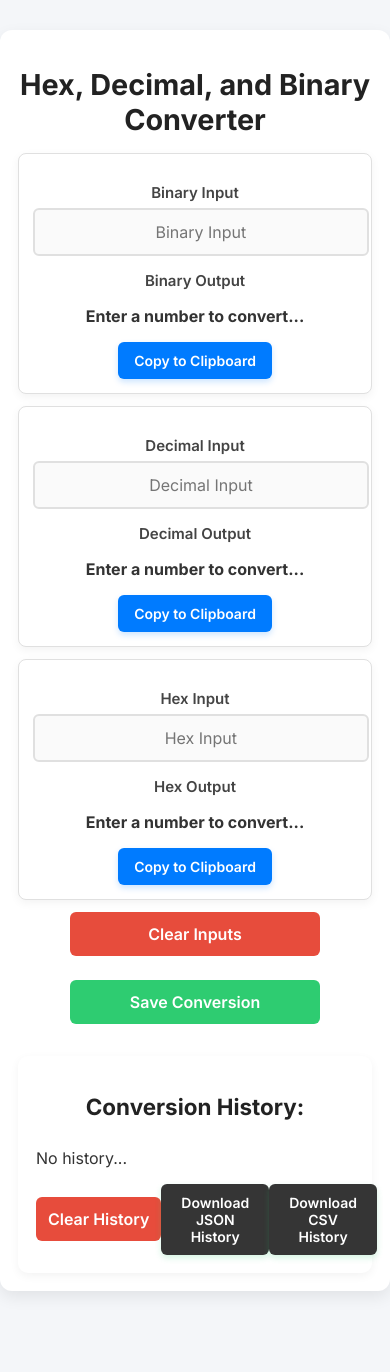
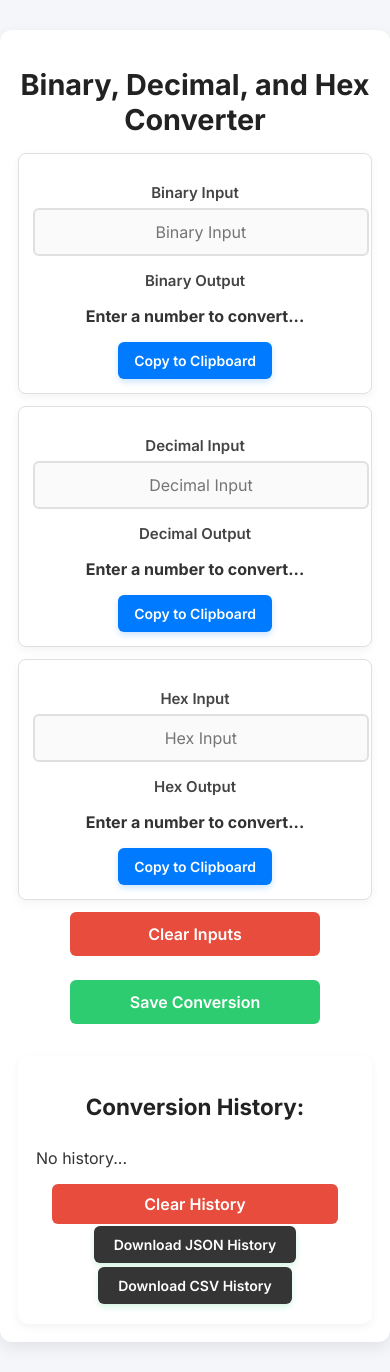
Before and after one commit to ledwards6124/converter, a React (Create React App) app in the folder converter/: page / in a window 390 px wide. Before the commit the page ends 1321 px from the top, so only its background shows below. Built offline with nearby package versions, Linux system fonts and the light colour scheme.

Commit message:
fixed file output functions

```diff
--- a/converter/package.json
+++ b/converter/package.json
@@ -42,6 +42,7 @@
     "devDependencies": {
         "@testing-library/jest-dom": "^6.6.3",
         "@testing-library/react": "^16.2.0",
-      "jest": "^27.5.1"
+        "jest": "^27.5.1",
+        "objects-to-csv": "^1.3.6"
     }
 }
--- a/converter/src/App.js
+++ b/converter/src/App.js
@@ -1,4 +1,3 @@
-import logo from './logo.svg';
 import './css/App.css';
 import {useState} from 'react';
 import Converter from './Converter';
@@ -15,7 +14,7 @@ function App() {
 
   return (
     <div className='wrapper'>
-      <h1 className='title'>Hex, Decimal, and Binary Converter</h1>
+      <h1 className='title'>Binary, Decimal, and Hex Converter</h1>
       <Converter onSave={addToHistory} />
       <History history={history} />
     </div>
--- a/converter/src/History.js
+++ b/converter/src/History.js
@@ -1,4 +1,4 @@
-import React, { useState, useEffect, useRef } from "react";
+import React, { useState, useEffect } from "react";
 import { FontAwesomeIcon } from '@fortawesome/react-fontawesome';
 import { faTrashCan } from '@fortawesome/free-solid-svg-icons';
 import './css/History.css';
@@ -59,7 +59,7 @@ function History(props) {
             </div>
             <div className="history-button">
                 <input className='clear-history-button' type='button' value='Clear History' onClick={clearHistory} />
-                <SaveButton method='JSON'/>
+                <SaveButton className='save-history-file' method='JSON'/>
                 <SaveButton method='CSV'/>
             </div>
         </div>
--- a/converter/src/SaveButton.js
+++ b/converter/src/SaveButton.js
@@ -1,5 +1,6 @@
 import React from "react";
-import './css/SaveButton.css';
+import './css/History.css';
+
 
 function SaveButton(props) {
 
@@ -9,7 +10,7 @@ function SaveButton(props) {
         const date = new Date().toLocaleDateString(Intl.DateTimeFormat().resolvedOptions().locale);
         if (props.method === 'JSON') {
             const link = document.createElement('a');
-            link.href = 'data:text/json;charset=utf-8,' + encodeURIComponent(JSON.parse(localStorage.getItem('history')));
+            link.href = 'data:text/json;charset=utf-8,' + encodeURIComponent(JSON.stringify(JSON.parse(localStorage.getItem('history')), null, 4));
             link.download = 'conversion_history_' + date + '.json';
             link.click();
         } else if (props.method === 'CSV') {
@@ -21,32 +22,22 @@ function SaveButton(props) {
     }
 
     const jsonToCSV = (json) => {
-        let csv = '';
-        const keys = Object.keys(json);
-        const outputKeys = Object.keys(json.input);
-        keys.forEach((key) => {
-            csv += key + ', ';
-        })
-        outputKeys.forEach((key) => {
-            csv += key + ', ';
-        })
-        csv += '\r\n';
-        json.forEach((item) => {
-            keys.forEach((key) => {
-                csv += item[key] + ', ';
-            })
-            outputKeys.forEach((key) => {
-                csv += item.output[key] + ', ';
-            })
-            csv += '\r\n';
-        })
+        let csv = 'input, binary_output, decimal_output, hex_output, date, time\n';
+        for (let entry of json) {
+            const date = entry.date;
+            const time = entry.time;
+            const input = entry.input;
+            const binaryOutput = entry.output.binary;
+            const hexOutput = entry.output.hex;
+            const decimalOutput = entry.output.decimal;
+            csv += `${input}, ${binaryOutput}, ${decimalOutput}, ${hexOutput}, ${date}, ${time}\n`;
+        }
         return csv;
-
 
     }
 
     return (
-        <label>
+        <label className="save-history-label">
         <button  className='save-history-button' onClick={save}>
             Download {method} History
         </button>
--- a/converter/src/css/History.css
+++ b/converter/src/css/History.css
@@ -66,9 +66,7 @@
 
 /* Clear History Button */
 .clear-history-button {
-    width: 100%;
-    max-width: 250px;
-    padding: 12px;
+    padding: 10px 5px;
     font-size: 16px;
     font-weight: 600;
     text-align: center;
@@ -84,10 +82,70 @@
     background-color: #c0392b;
 }
 
+.clear-history-button, .save-history-file {
+    width: 90%;
+}
+
 /* Responsive Design */
 @media screen and (max-width: 768px) {
     .history-header {
         font-size: 1.4rem;
+    }
+
+    .history-button {
+        display: flex;
+        flex-direction: column;
+    }
+}
+
+/* Save Button */
+.save-history-button {
+    background-color: #353535; /* Green background color */
+    color: white; /* White text color */
+    font-size: 16px;
+    font-weight: 600;
+    padding: 12px 24px;
+    border: none;
+    border-radius: 6px;
+    cursor: pointer;
+    transition: all 0.3s ease-in-out;
+    box-shadow: 0 3px 6px rgba(46, 204, 113, 0.2); /* Subtle shadow */
+    display: inline-flex;
+    align-items: center;
+    justify-content: center;
+    margin: 2px;
+}
+
+/* Hover Effect */
+.save-history-button:hover {
+    background-color: #282929; /* Darker green on hover */
+    box-shadow: 0 4px 10px rgba(32, 32, 32, 0.3); /* Slightly larger shadow on hover */
+}
+
+/* Active Effect */
+.save-history-button:active {
+    transform: scale(0.97); /* Slight scale-down effect when clicked */
+}
+
+/* Disabled State */
+.save-history-button:disabled {
+    background-color: #cccccc; /* Gray background when disabled */
+    cursor: not-allowed; /* Disable cursor */
+    box-shadow: none; /* Remove shadow when disabled */
+}
+
+/* Icon Styling (if you add an icon) */
+.save-history-button svg {
+    width: 20px;
+    height: 20px;
+    fill: white; /* Icon color */
+}
+
+/* Responsive Design */
+@media screen and (max-width: 768px) {
+    .save-history-button {
+        font-size: 14px; /* Smaller font size for mobile */
+        padding: 10px 20px; /* Smaller padding for mobile */
     }
 }
 
--- a/converter/src/css/SaveButton.css
+++ /dev/null
@@ -1,50 +0,0 @@
-/* Save Button */
-.save-history-button {
-    background-color: #353535; /* Green background color */
-    color: white; /* White text color */
-    font-size: 16px;
-    font-weight: 600;
-    padding: 12px 24px;
-    border: none;
-    border-radius: 6px;
-    cursor: pointer;
-    transition: all 0.3s ease-in-out;
-    box-shadow: 0 3px 6px rgba(46, 204, 113, 0.2); /* Subtle shadow */
-    display: inline-flex;
-    align-items: center;
-    justify-content: center;
-    gap: 8px; /* Space between icon and text */
-}
-
-/* Hover Effect */
-.save-history-button:hover {
-    background-color: #282929; /* Darker green on hover */
-    box-shadow: 0 4px 10px rgba(32, 32, 32, 0.3); /* Slightly larger shadow on hover */
-}
-
-/* Active Effect */
-.save-history-button:active {
-    transform: scale(0.97); /* Slight scale-down effect when clicked */
-}
-
-/* Disabled State */
-.save-history-button:disabled {
-    background-color: #cccccc; /* Gray background when disabled */
-    cursor: not-allowed; /* Disable cursor */
-    box-shadow: none; /* Remove shadow when disabled */
-}
-
-/* Icon Styling (if you add an icon) */
-.save-history-button svg {
-    width: 20px;
-    height: 20px;
-    fill: white; /* Icon color */
-}
-
-/* Responsive Design */
-@media screen and (max-width: 768px) {
-    .save-history-button {
-        font-size: 14px; /* Smaller font size for mobile */
-        padding: 10px 20px; /* Smaller padding for mobile */
-    }
-}
```
Also changed, not shown: 1 other file (tests, documents, lock files or other folders). Lines whose indentation alone changed are shown as unchanged.
